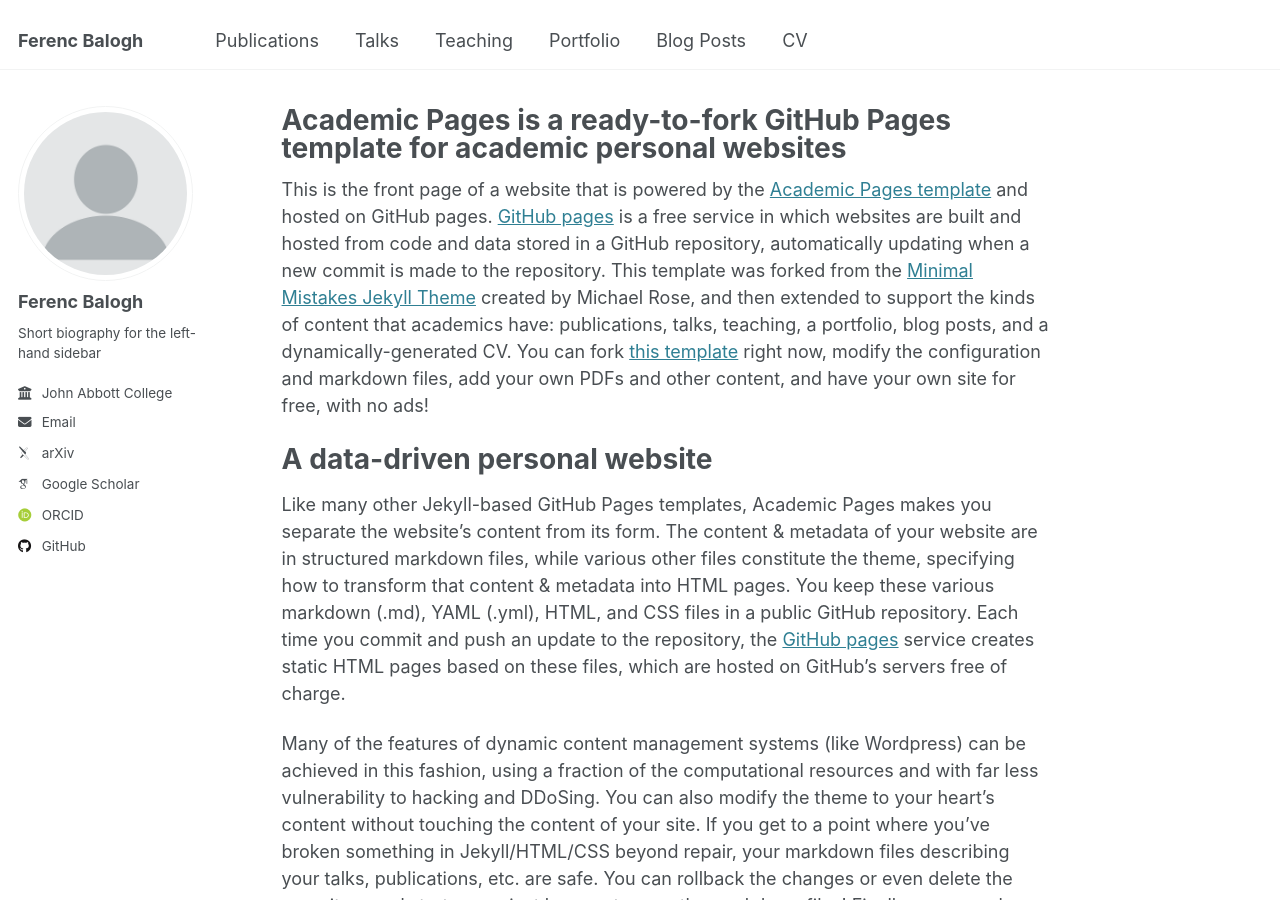
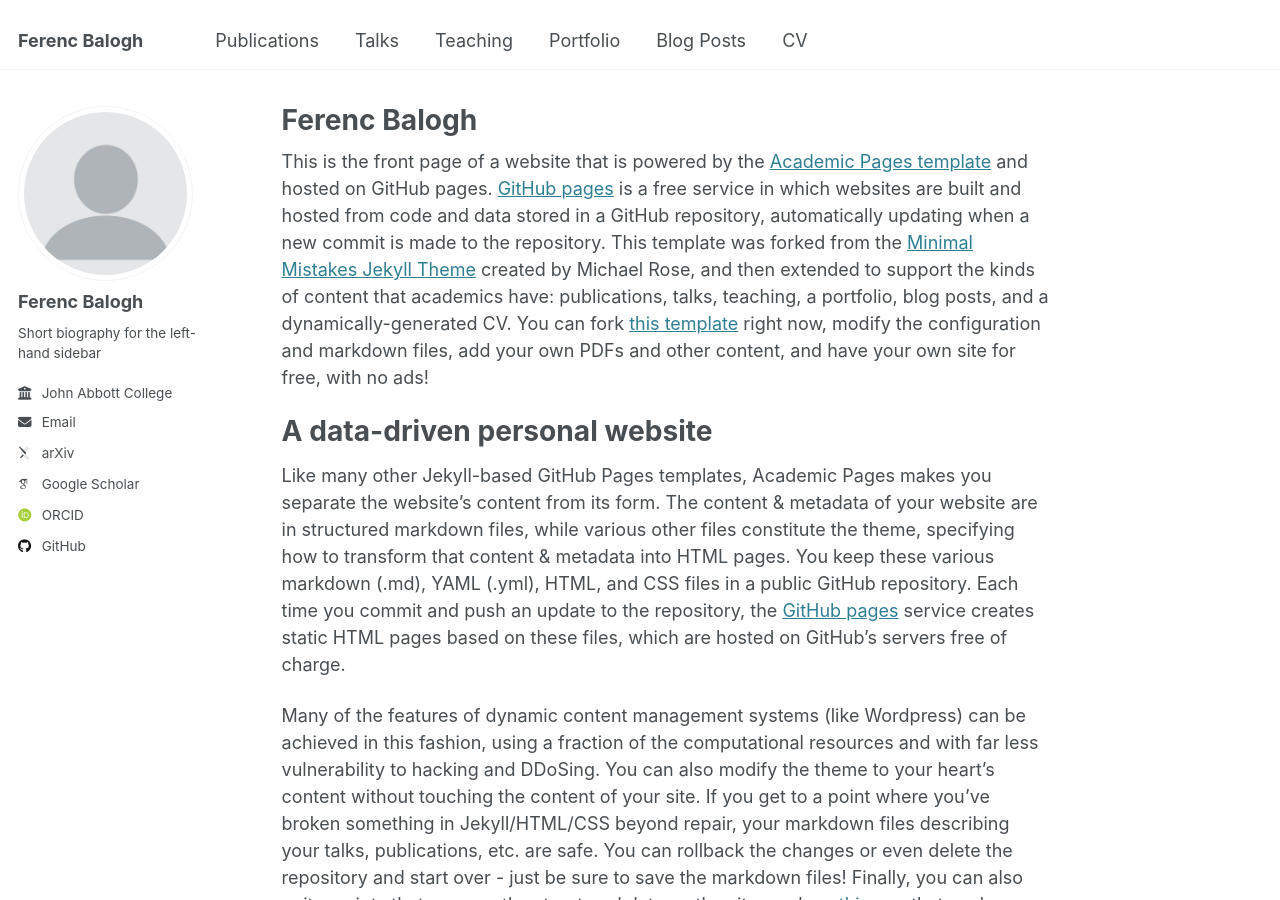
Before and after one commit to ferenc-balogh-math/ferenc-balogh-math.github.io, a Jekyll site: the page built from _pages/about.md, in a window 1280 px wide and 900 px high. Built offline with Jekyll 4.4.1, drawn with Linux system fonts in a browser that asks for light colours; some web fonts are replaced.

Commit message:
Update about.md

```diff
--- a/_pages/about.md
+++ b/_pages/about.md
@@ -1,6 +1,6 @@
 ---
 permalink: /
-title: "Academic Pages is a ready-to-fork GitHub Pages template for academic personal websites"
+title: "Ferenc Balogh"
 author_profile: true
 redirect_from:
   - /about/
```
